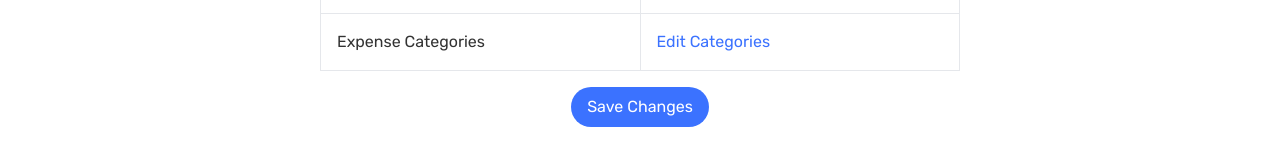
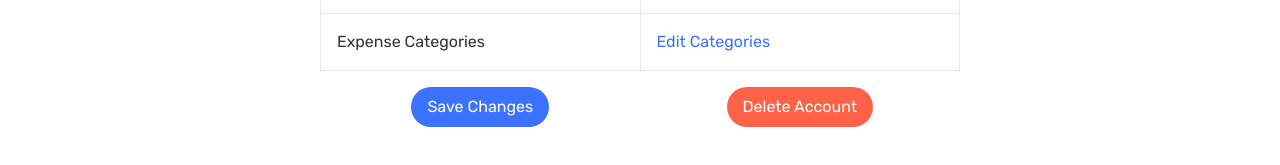
Before and after one commit to Purav2003/Expense-Tracker, a React (Vite) app in the folder frontend/: page /settings in a window 1280 px wide. Shown: the part 281-446 px from the top of the page. Built offline with nearby package versions, Linux system fonts and the light colour scheme; no server answers.

Commit message:
Implemented Delete Account

```diff
--- a/frontend/src/Components/Settings.jsx
+++ b/frontend/src/Components/Settings.jsx
@@ -12,6 +12,31 @@ const Settings = () => {
 
     let token = localStorage.getItem("Token");
     const newCur = localStorage.getItem("selectedCurrency")
+
+    const deleteUser = () => {
+        const id = localStorage.getItem('createdBy');
+        let config = {
+          method: 'delete',
+          url: `http://localhost:5000/api/v1/auth/deleteAccount/${id}`,
+          headers: {
+            'Authorization': `Bearer ${token}`,
+            'Content-Type': 'application/json'
+          },
+        };
+
+        axios.request(config)
+          .then((response) => {
+            if (response.status === 495) {
+              window.location.replace('/')
+            }
+            if (JSON.stringify(response.status) === '200') {
+                localStorage.clear();
+                window.location.replace('/')
+
+            }
+          });
+      };
+
     const handleSubmit = async (e) => {
         setLoading(true)
         e.preventDefault();
@@ -58,12 +83,11 @@ const Settings = () => {
     }
 
     useEffect(() => {
-        // Retrieve the selected currency from localStorage when the component mounts
         const savedCurrency = localStorage.getItem('selectedCurrency');
         if (savedCurrency) {
             setSelectedCurrency(savedCurrency);
         } else {
-            setSelectedCurrency(data.currency || ""); // Assuming data.currency contains the initial currency value
+            setSelectedCurrency(data.currency || "");
         }
     }, []);
 
@@ -125,9 +149,14 @@ const Settings = () => {
                             </tr>
                             <tr>
 
-                                <td className="py-4 w-[50%] text-center items-center" colSpan={2} >
+                                <td className="py-4 w-[50%] text-center items-center" >
                                     <button type="submit" className="bg-fourth text-white py-2 px-4 rounded-full">
                                         Save Changes
+                                    </button>
+                                </td>
+                                <td className="py-4 w-[50%] text-center items-center" >
+                                    <button type="button" className="bg-[tomato] text-white py-2 px-4 rounded-full" onClick={deleteUser}>
+                                        Delete Account
                                     </button>
                                 </td>
                             </tr>
```
Also changed, not shown: frontend/src/Components/Profile.jsx (+0 -7 lines).
